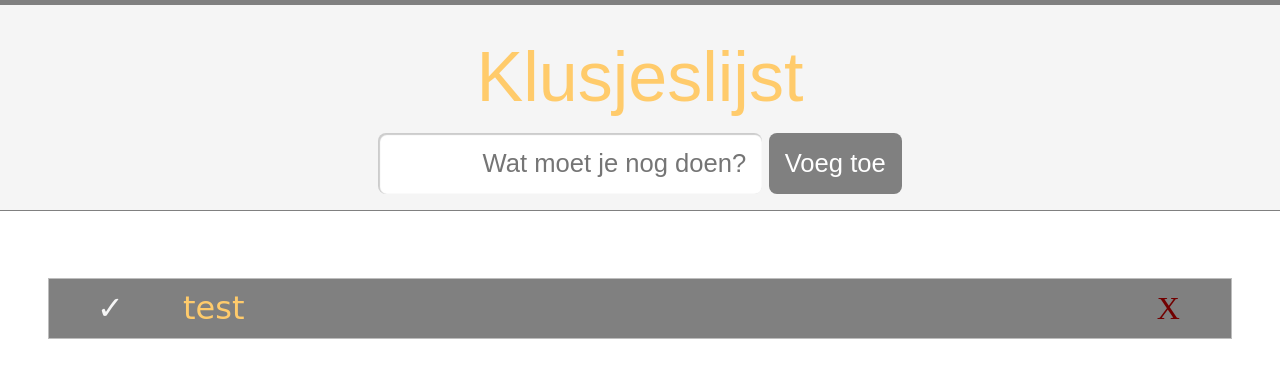
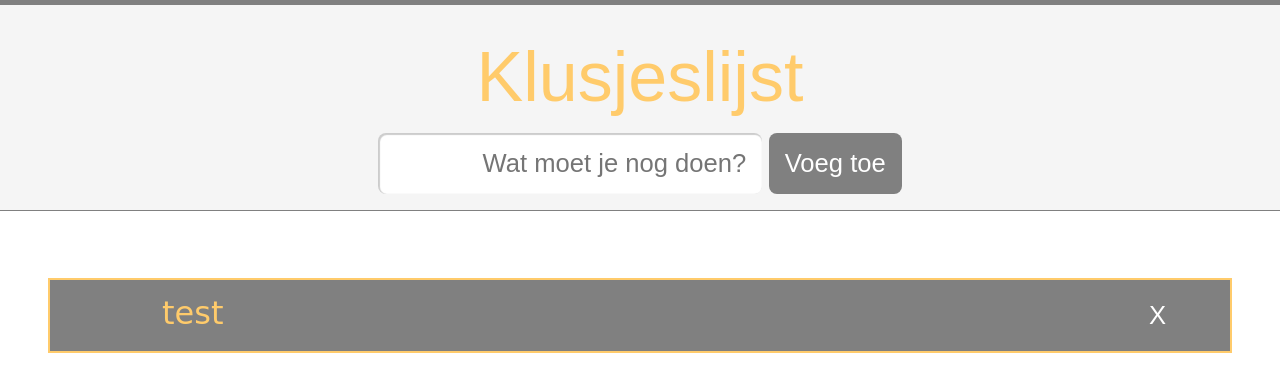
Before and after one commit to freekjoosten/ToDoList, a plain HTML site: page index.html in a window 1280 px wide. Drawn offline with Linux system fonts and the light colour scheme; a web font is replaced by a local one.

Commit message:
o wow
nu werkt het ineens een stuk beter!

```diff
--- a/index.html
+++ b/index.html
@@ -22,10 +22,9 @@
     <div class="bottom">
        <ul class="errandlist">
 
-        <li class="errand"><div class="left">
-            <span class="erranddone">&check;</span><p class="strike">test</p></div><div class="right erranddelete">
-            X</li>
-
+        <li class="errand"><div class="erranddone">
+            test</div><button class="erranddelete">
+            X</button></li>
 
 
        </ul>
--- a/script.js
+++ b/script.js
@@ -10,9 +10,11 @@ button.addEventListener('click', function () {
     if (textInput.value === "") {
     window.alert('Een leeg klusje is geen klusje! Vul wat in!');
     } else {
-        listItem.innerHTML += `<li class="errand"><div class="left">
-        <span class="erranddone">&check;</span><p class="strike">${textInput.value}</p></div><div class="right erranddelete">
-        X</li>`
+        listItem.innerHTML += `<li class="errand"><div class="erranddone">
+        ${textInput.value}</div><button class="erranddelete">
+        X</button></li>`;
+        textInput.value = '';
+        textInput.placeholder = 'Nog meer klusjes?';
     }
 });
 
@@ -22,18 +24,26 @@ const errandDone = document.querySelector(".erranddone");
 const strikeThrough = document.querySelector(".strike");
 const errand = document.querySelector(".errand");
 
+// listItem.addEventListener('click', function (event) {
+//     console.log(event.target.classList);
+//     if (event.target.classList.contains('erranddelete')) {
+//         console.log("is dit 1");
+//         return;
+//     } else {
+//         console.log(event.currentTarget);
+//         event.target.classList.toggle('checked');
+//     }
+
+// });
+
 listItem.addEventListener('click', function (event) {
-    console.log(event.target.classList);
-    if (event.target.classList.contains('erranddelete')) {
-        console.log("is dit 1");
-        return;
+        if (event.target.classList.contains('erranddelete')) {
+        event.target.closest(".errand").remove();
     } else {
-        console.log(event.currentTarget);
-        event.target.classList.toggle('checked');
+    event.target.classList.toggle('checked');
     }
 
 });
-
 
 
 
--- a/style.css
+++ b/style.css
@@ -101,9 +101,9 @@ h1 {
 
 .errand {
     list-style-type: none;
-    border: 1px solid rgb(189, 189, 189);
+    border: 2px solid #ffcb6b;
     background: grey;
-    color: hsl(39, 100%, 71%);
+    color: #ffcb6b;
     padding: 0.3rem 2rem;
     transition: all .3s ease-in-out;
     display: flex;
@@ -121,30 +121,36 @@ h1 {
 }
 
 .erranddone {
-    margin-right: 2rem;
-    padding: 0.3rem 1rem;
+    margin-left: 5rem;
+    /*padding: 0.3rem 1rem;
     color: whitesmoke;
     font-family: monospace;
-    border-radius: 50px;
+    border-radius: 50px; */
 }
 
-.erranddone:hover {
+/* .erranddone:hover {
     background-color: green;
     transition: 0.5s ease-in-out;
     cursor: pointer;
-}
+} */
 
 .erranddelete {
-    font-family: 'Khula';
-    color: rgb(114, 0, 0);
-    padding: 0 1.2rem;
-    border-radius: 60px;
+    background: transparent;
+    font-size: 1.6rem;
+    font-family: 'Khula', sans-serif;
+    color: white;
+    border: 0px;
+    padding: 0rem 2rem;
+    height: 61px;
+    border-radius: 2rem;
 }
 
 .erranddelete:hover {
     background-color: tomato;
     cursor: pointer;
     transition: 0.5s ease-in-out;
+    font-size: 2rem;
+    color: rgb(255, 180, 167);
 }
 
 .checked {
@@ -157,11 +163,13 @@ h1 {
     background: limegreen;
 }
 
-p {
-    margin: 0;
-    padding: 0.3rem 0.7rem;;
+
+
+.erranddelete {
+    text-decoration: none;
 
 }
+
 .hidden {
     display: none;
 }
```
